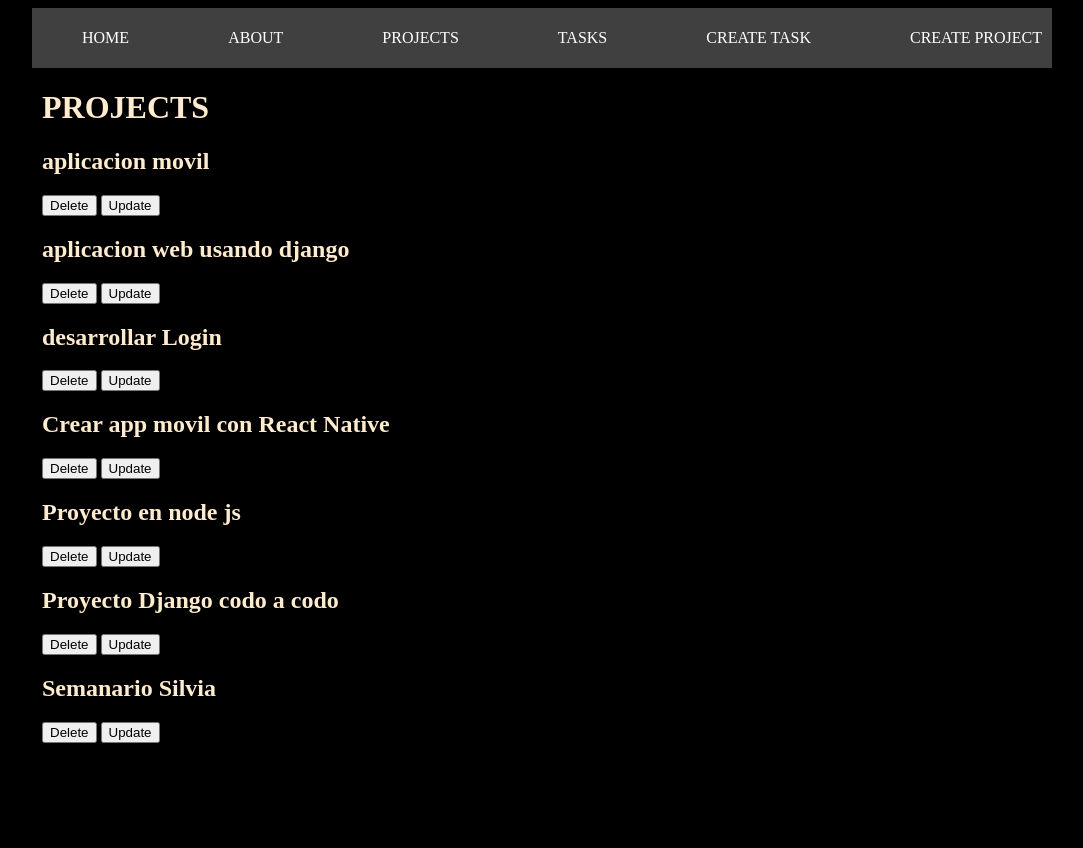
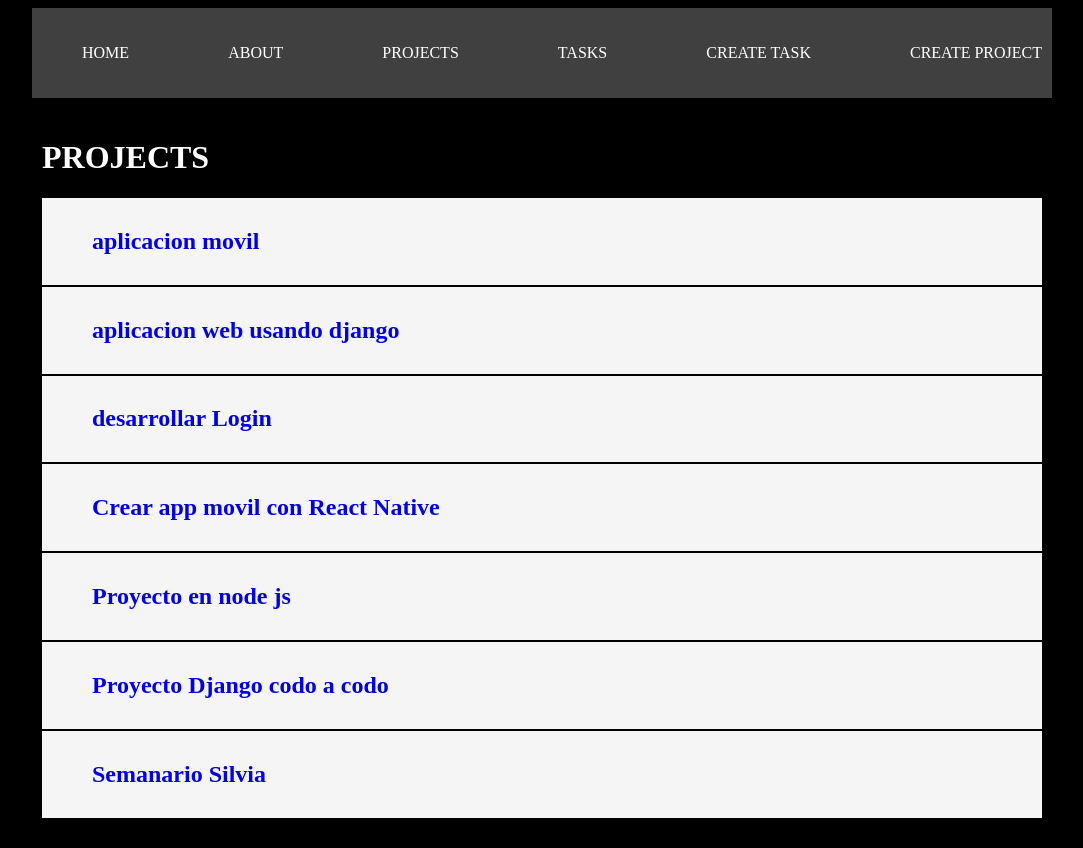
Before and after one commit to jorge-osses/practica-django, a Django app: page /projects/ in a window 1280 px wide. Shown: the whole page, without its empty margins (98-1181 px from the left). Before the commit the page ends 743 px from the top, so only its background shows below. Run offline with Django 4.2, Linux system fonts and the light colour scheme; data comes from the database, SQL or seed files in the repository; both versions use the stored data as it was after the commit.

Commit message:
project finish

```diff
--- a/myapp/static/style/main.css
+++ b/myapp/static/style/main.css
@@ -1,6 +1,6 @@
 body {
     background-color: black;
-    color: blanchedalmond;
+    color: rgb(255, 255, 255);
 }
 
 .navbar {
@@ -30,4 +30,44 @@ body {
 .container {
     max-width: 1000px;
     margin: auto;
+    padding: 20px 10px;
 }
+
+.card {
+    background-color: aliceblue;
+    color: black;
+    width: fit-content;
+    padding: 10px;
+    margin: 12px auto;
+    border-radius: 10px;
+    border: solid 3px red;
+}
+
+.cardone {
+    background-color: whitesmoke;
+    color: black;
+    padding: 10px;
+    margin-bottom: 2px;
+}
+
+.cardone ul {
+    list-style: none;
+}
+
+.cardone ul li a {
+    text-decoration: none;
+}
+
+.contain_items {
+    display: flex;
+    flex-direction: row-reverse;
+    justify-items: center;
+    flex-wrap: wrap;
+}
+
+.input {
+    background: rgb(247, 172, 86);
+    padding: 10px;
+    text-align: center;
+    display: block;
+}
--- a/myapp/templates/projects/projects.html
+++ b/myapp/templates/projects/projects.html
@@ -7,10 +7,14 @@
 
 {% for project in projects %}
 
-<article>
-    <h2> {{project.name}} </h2>
-    <button>Delete</button>
-    <button>Update</button>
+<article class='cardone'>
+    <ul>
+        <li>
+            <a href=" {% url 'project_detail' project.id %} ">
+                <h2>{{project.name}}</h2>
+            </a>
+        </li>
+    </ul>
 </article>
 
 
--- a/myapp/urls.py
+++ b/myapp/urls.py
@@ -7,6 +7,7 @@ urlpatterns = [
     path('hello/<str:username>', views.hello, name='hello'),
     path('tasks/', views.tasks, name='tasks'),
     path('projects/', views.projects, name='projects'),
+    path('projects/<int:id>', views.project_detail, name='project_detail'),
     path('create_task/', views.create_task, name='create_task'),
     path('create_project/', views.create_project, name='create_project'),
 ]
--- a/myapp/views.py
+++ b/myapp/views.py
@@ -1,9 +1,8 @@
 from turtle import title
-from django.shortcuts import render, redirect
+from django.shortcuts import render, redirect, get_object_or_404
 from django.http import HttpResponse, JsonResponse
 from .models import Project, Task
 from .forms import CreateNewTask, CreateNewProject
-from django.shortcuts import get_object_or_404
 # Create your views here.
 
 
@@ -62,3 +61,12 @@ def create_project(request):
     else:
         Project.objects.create(name=request.POST["name"])
         return redirect('projects')
+
+
+def project_detail(request, id):
+    project = get_object_or_404(Project, id=id)
+    tasks = Task.objects.filter(project_id=id)
+    return render(request, 'projects/detail.html', {
+        'project': project,
+        'tasks': tasks
+    })
```
Also changed, not shown: myapp/forms.py (+5 -3 lines), myapp/templates/projects/detail.html (added, +16 -0 lines), myapp/templates/tasks/tasks.html (+5 -4 lines), db.sqlite3.
